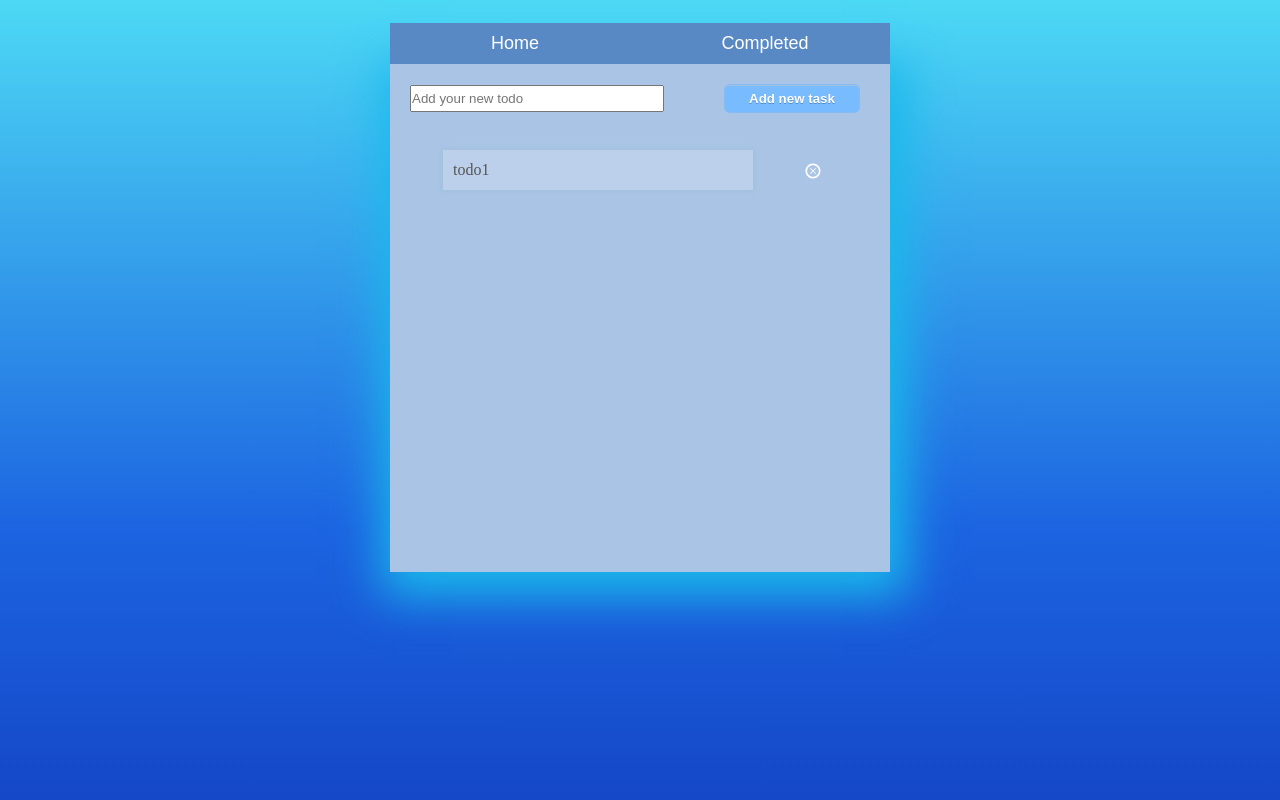
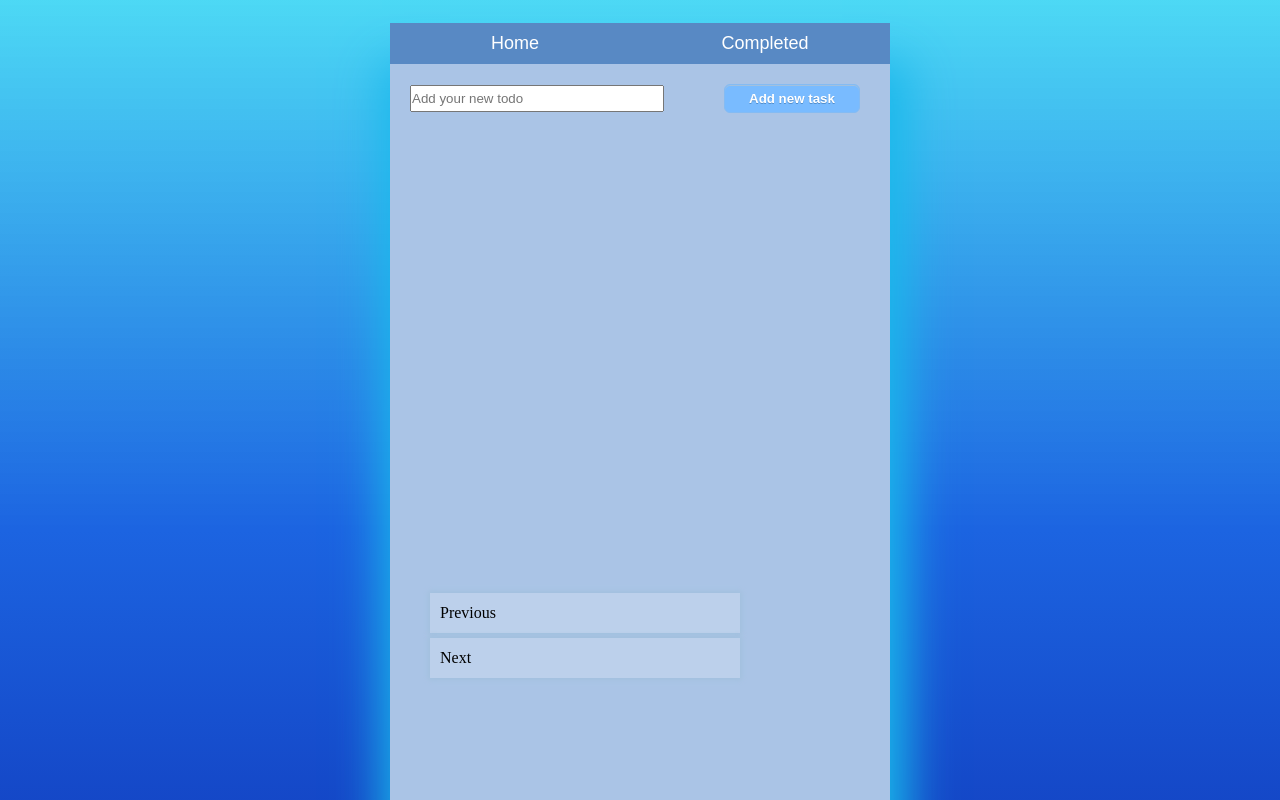
Before and after one commit to KrzysztofSnopek/To-Do-List, a React (Create React App) app in the folder to-do-list/: page / in a window 1280 px wide. Shown: the top 800 px of the page. Built offline with nearby package versions, Linux system fonts and the light colour scheme.

Commit message:
Adds paging, input focus
npm install react-paginate

```diff
--- a/to-do-list/package.json
+++ b/to-do-list/package.json
@@ -9,6 +9,7 @@
     "react": "^18.2.0",
     "react-dom": "^18.2.0",
     "react-icons": "^4.4.0",
+    "react-paginate": "^8.1.3",
     "react-router-dom": "^6.3.0",
     "react-scripts": "5.0.1",
     "redux-persist": "^6.0.0",
--- a/to-do-list/src/NewToDoForm.tsx
+++ b/to-do-list/src/NewToDoForm.tsx
@@ -1,15 +1,19 @@
-import React, { useState, useEffect } from "react";
+import React, { useState, useEffect, useRef } from "react";
 import { StyledLayout } from "./styles/Layout.styled";
 import { TiDeleteOutline } from 'react-icons/ti';
+import ReactPaginate from "react-paginate";
 
 export function NewToDoForm(): JSX.Element {
-    const [todos, setTodos] = useState<string[]>(["todo1"]);
+    const cachedTodoList = JSON.parse(window.localStorage.getItem("my-todo-list") || "[]");
+    const [todos, setTodos] = useState<string[]>([cachedTodoList || []]);
     const [activity, setActivity] = useState<string>("");
+    const inputRef = useRef<HTMLInputElement>(null);
+    const [pageNumber, setPageNumber] = useState<number>(0);
+    const todosPerPage = 5;
+    const pagesVisited = pageNumber * todosPerPage;
 
     useEffect(() => {
-       const data = window.localStorage.getItem("my-todo-list");
-       const dataString: string = data || '[]';
-       setTodos(JSON.parse(dataString));
+       setTodos(cachedTodoList);
     }, []);
 
     useEffect(() => {
@@ -21,26 +25,71 @@ export function NewToDoForm(): JSX.Element {
         setActivity("");
     }
 
-    const handleRemove = (index) => {
+    const handleRemove = (index: number) => {
         setTodos([
             ...todos.slice(0, index),
             ...todos.slice(index + 1)
         ]);
     }
 
+    const focusInput = () => {
+        if (inputRef.current !== null) {
+            inputRef.current.focus();
+        }
+    }
+
+    const displayTodos = todos.slice(pagesVisited, pagesVisited + todosPerPage).map(
+        (todo, index) => {
+            return (
+            <div key={index}>
+            <li>
+                <p>
+                {todo}
+                </p>
+            </li>
+            <button className="form-button"
+            onClick={() => handleRemove(index)}
+            >
+            <TiDeleteOutline />
+            </button>
+            </div>
+        )}
+    );
+
+    const pageCount = Math.ceil(todos.length / todosPerPage);
+
+    const changePage = ({ selected }) => {
+        setPageNumber(selected);
+    };
+
+    const handleKeyPress = (event) => {
+        if (event.key === "Enter") {
+            handleSubmit(activity);
+        }
+    };
+
     return(
         <StyledLayout>
             <form>
             <input className="form-input"
+                ref={inputRef}
                 type="text"
                 onChange={e => setActivity(e.target.value)}
                 value={activity}
                 placeholder= "Add your new todo"
                 maxLength={40}
+                onKeyPress={(e) => {
+                    handleKeyPress(e);
+                    focusInput();
+                }
+                }
             />
             <button className="form-button"
                 onClick={() =>
-                    handleSubmit(activity)
+                    {
+                        handleSubmit(activity);
+                        focusInput();
+                    }
                 }
                 name="submit"
                 type="button"
@@ -50,23 +99,15 @@ export function NewToDoForm(): JSX.Element {
             </button>
             </form>
             <ul>
-            {todos.map(
-                (todo, index) => (
-                    <div key={index}>
-                    <li>
-                        <p>
-                        {todo}
-                        </p>
-                    </li>
-                    <button className="form-button"
-                    onClick={() => handleRemove(index)}
-                    >
-                    <TiDeleteOutline />
-                    </button>
-                    </div>
-                )
-            )}
+                {displayTodos}
+
             </ul>
+            <ReactPaginate
+                pageCount={pageCount}
+                onPageChange={changePage}
+                previousLabel={"Previous"}
+                nextLabel={"Next"}
+            />
         </StyledLayout>
     )
 }
```
Also changed, not shown: 2 other files (tests, documents, lock files or other folders).
